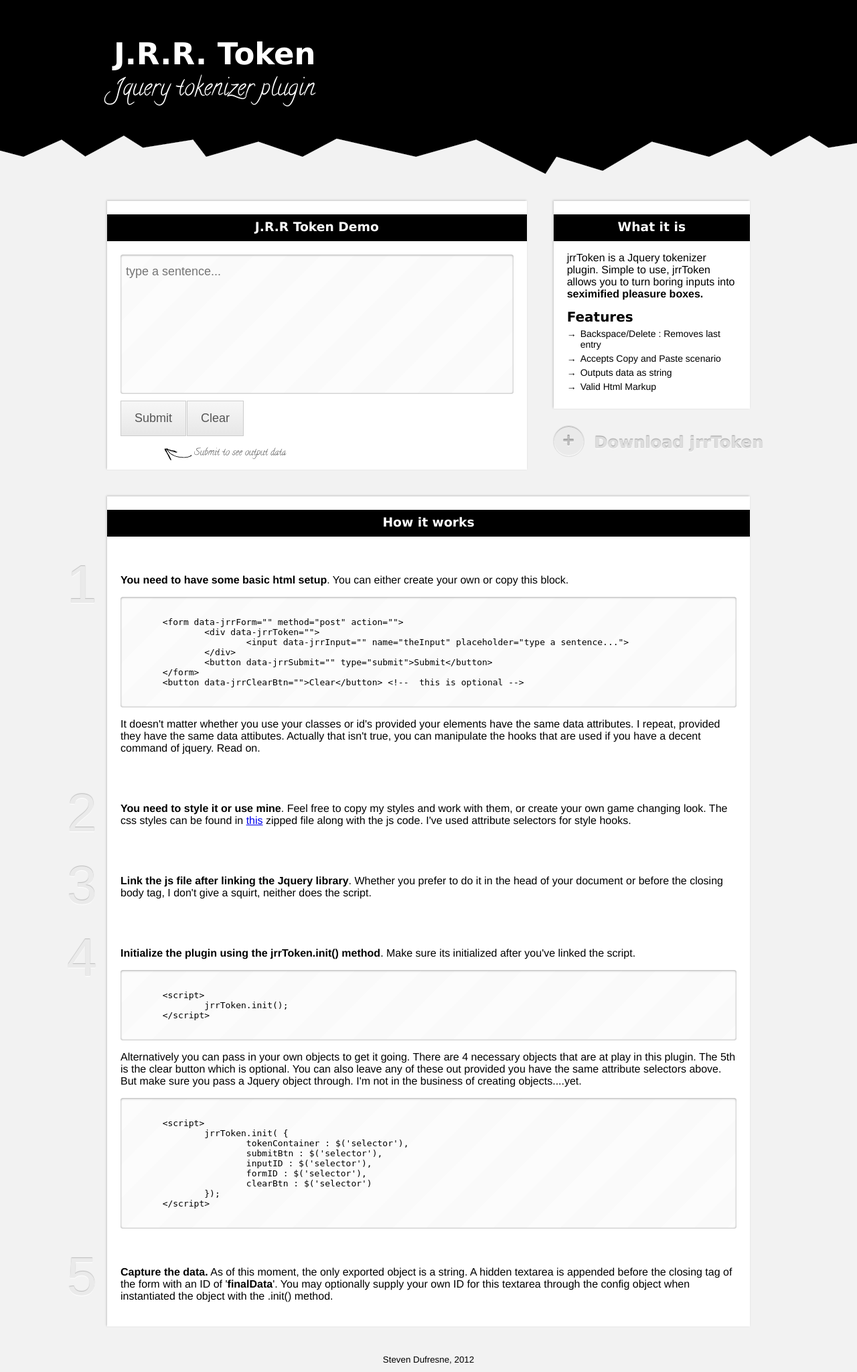
After one commit to dacteam/jrrToken, a PHP site: page / in a window 1280 px wide. The commit adds this page. Shown: the whole page at 67% size. Run offline with PHP 8.4, Linux system fonts and the light colour scheme; some libraries are stand-ins or nearby versions.

Commit message:
Adding new files

```diff
--- /dev/null
+++ b/index.php
@@ -0,0 +1,133 @@
+<!DOCTYPE html>
+<html>
+	<head>
+		<meta charset="UTF-8">
+		<title></title>
+		<script src="http://ajax.googleapis.com/ajax/libs/jquery/1.8.2/jquery.min.js"></script>
+		<link href='http://fonts.googleapis.com/css?family=Questrial' rel='stylesheet' type='text/css'>
+		<link href="style.css" rel="stylesheet">
+		<script src="js/jrrTokenShow.js"></script>
+	</head>
+	<body>
+	<header>
+		<div class="sized">
+			<h1>J.R.R. Token</h1>
+			<span>Jquery tokenizer plugin</span>
+		</div>
+	</header>
+	<article class="sized cf">
+		<section class="unit size2of3">
+			<div class="p-tb margin">
+				<h1>J.R.R Token Demo</h1>
+				<div class="console padding">
+					<form data-jrrForm="" method="" action="">
+					<div data-jrrToken="">
+						<input data-jrrInput="" id="theInput" name="theInput" placeholder="type a sentence...">
+					</div>
+
+					<button data-jrrSubmit="" >Submit</button>
+					</form>
+					<button data-jrrClearBtn="">Clear</button>
+					<p class="action"> Submit to see output data</p>
+				</div>
+
+			</div>
+		</section>
+		<aside class="unit size1of3">
+			<div class="margin p-tb">
+				<h1>What it is</h1>
+
+				<p>jrrToken is a Jquery tokenizer plugin. Simple to use, jrrToken allows you to turn boring inputs into <b>seximified pleasure boxes.</b></p>
+				<h2 class="p-rl">Features</h2>
+				<ul>
+					<li>Backspace/Delete : Removes last entry</li>
+					<li>Accepts Copy and Paste scenario</li>
+					<li>Outputs data as string</li>
+					<li>Valid Html Markup</li>
+				</ul>
+			</div>
+			<div>
+				<a href="#"><h3>Download jrrToken</h3></a>
+			</div>
+		</aside>
+
+		<div id="outputDiv" class="section-full m-rl hidden">
+			<div class="padding">
+				<h3>Output:</h3>
+				<p></p>
+			</div>
+
+		</div>
+
+		<section class="section-full">
+
+			<div class="margin p-tb">
+				<h1>How it works</h1>
+
+				<div class="codeblock">
+					<p id="step1"><b>You need to have some basic html setup</b>. You can either create your own or copy this block.</p>
+
+
+<pre class="m-rl">
+	<code>
+	&lt;form data-jrrForm="" method="post" action="">
+		&lt;div data-jrrToken="">
+			&lt;input data-jrrInput="" name="theInput" placeholder="type a sentence...">
+		&lt;/div>
+		&lt;button data-jrrSubmit="" type="submit">Submit&lt;/button>
+	&lt;/form>
+	&lt;button data-jrrClearBtn="">Clear&lt;/button> &lt;!--  this is optional -->
+	</code>
+</pre>
+
+
+
+					<p>It doesn't matter whether you use your classes or id's provided your elements have the same data attributes. I repeat, provided they have the same data attibutes. Actually that isn't true, you can manipulate the hooks that are used if you have a decent command of jquery. Read on.</p>
+				</div>
+
+			<div class="codeblock">
+				<p id="step2"><b>You need to style it or use mine</b>. Feel free to copy my styles and work with them, or create your own game changing look. The css styles can be found in <a href="#">this</a> zipped file along with the js code. I've used attribute selectors for style hooks.  </p>
+			</div>
+			<div class="codeblock">
+				<p id="step3"><b>Link the js file after linking the Jquery library</b>. Whether you prefer to do it in the head of your document or before the closing body tag, I don't give a squirt, neither does the script.</p>
+			</div>
+			<div class="codeblock">
+				<p id="step4"><b>Initialize the plugin using the jrrToken.init() method</b>. Make sure its initialized after you've linked the script.</p>
+
+<pre class="m-rl">
+	<code>
+	&lt;script>
+		jrrToken.init();
+	&lt;/script>
+	</code>
+</pre>
+					<p> Alternatively you can pass in your own objects to get it going. There are 4 necessary objects that are at play in this plugin. The 5th is the clear button which is optional. You can also leave any of these out provided you have the same attribute selectors above.  But make sure you pass a Jquery object through. I'm not in the business of creating objects....yet.</p>
+
+<pre class="m-rl">
+	<code>
+	&lt;script>
+		jrrToken.init( {
+			tokenContainer : $('selector'),
+			submitBtn : $('selector'),
+			inputID : $('selector'),
+			formID : $('selector'),
+			clearBtn : $('selector')
+		});
+	&lt;/script>
+	</code>
+</pre>
+
+			</div>
+
+			<div class="codeblock">
+				<p id="step5"><b>Capture the data.</b> As of this moment, the only exported object is a string. A hidden textarea is appended before the closing tag of the form with an ID of '<b>finalData</b>'. You may optionally supply your own ID for this textarea through the config object when instantiated the object with the .init() method.</p>
+			</div>
+		</section>
+	</div>
+</article>
+<footer class="sized">
+	<small>Steven Dufresne, 2012</small>
+</footer>
+<script>jrrToken.init();</script>
+	</body>
+</html>
--- a/style.css
+++ b/style.css
@@ -1,53 +1,184 @@
+@font-face {
+    font-family: 'DejaVuSansBold';
+    src: url('fonts/DejaVuSans-Bold-webfont.eot');
+    src: url('fonts/DejaVuSans-Bold-webfont.eot?#iefix') format('embedded-opentype'),
+         url('fonts/DejaVuSans-Bold-webfont.woff') format('woff'),
+         url('fonts/DejaVuSans-Bold-webfont.ttf') format('truetype'),
+         url('fonts/DejaVuSans-Bold-webfont.svg#DejaVuSansBold') format('svg');
+    font-weight: normal;
+    font-style: normal;
+
+}
+
+@font-face {
+    font-family: 'Calli';
+    src: url('fonts/Calligraffiti.ttf') format('truetype');
+    font-style: normal;
+
+}
+
 body {
-			width: 40%;
-			margin: 0 auto;
+	margin:0; padding:0;
 	font-family: "HelveticaNeue-Light", "Helvetica Neue Light", "Helvetica Neue", Helvetica, Arial, "Lucida Grande", sans-serif;
 	font-weight: 300;
-			background: url('nami.png') ;
+	background: #f2f2f2;
+	color: #fff;
+}
+::-moz-selection { background: #000; text-shadow: none; color: #fff;}
+::selection {background: #000; text-shadow: none; color: #fff;}
+.hidden { display: none;}
+.unit { float: left;}
+.sized { margin: 0 auto; width: 1000px; position: relative;}
+
+.size1of3 { width: 33.3333333%; }
+.size2of3 { width: 66.6666666%; }
+
+.size1of4 { width: 24.99%; }
+.size3of4 { width: 75%; }
+
+.size1of5 { width: 20%; }
+.size2of5 { width: 40%; }
+.size3of5 { width: 60%; }
+.size4of5 { width: 80%; }
+
+.padding {padding: 20px;}
+
+.p-r { padding-right: 20px;}
+.p-l {padding-left: 20px; }
+.p-tb {padding: 20px 0; }
+.p-rl {padding: 0 20px; }
+.margin { margin:40px 20px ;}
+.m-r { margin-right: 20px;}
+.m-l {margin-left: 20px; }
+.m-rl {margin: 0 20px; }
+.section-full { clear: both;}
+h1,h2,h3,h4,h5,h6 { margin: 0; font-family: 'DejaVuSansBold'; }
+p { padding: 0 20px;}
+ul {padding: 0px 40px; margin: 5px 0 0;list-style-type: none;}
+ul li {padding-bottom: 5px; font-size: 14px; position: relative;}
+
+ul li:before {
+	content:'→';
+	position: absolute;
+	left: -20px;
+	top: 0;
+}
+aside h2 {font-size: 20px;}
+
+header {
+
+	padding: 60px 0 0 60px;
+	height: 200px;
+	background: #000 url(images/header-bg.png) repeat-x bottom center;
+}
+
+header h1 {
+	display:inline-block;
+	margin: 0; padding: 0;
+	font-size: 45px;
+	font-family: 'DejaVuSansBold';
 	color: #fff;
 
 }
 
-		h1 {
-			font-family: 'Questrial', sans-serif;
-			font-size: 80px;
-			color: #999;
-			text-shadow: 0 1px 3px #000;
-
+header span {
+	display: block;
+	font-family: 'Calli';
+	font-size: 35px;
 }
-		#token {
-			position: relative;
-			width: 450px;
-			min-height: 200px;
-			margin: 0;
-			padding: 2px 4px 4px;
+footer{
+	padding-bottom: 10px;
+	text-align: center;
+	color: #000;
+}
+section > div, aside > div:first-child {
 	background: #fff;
-			border-radius: 4px;
-			cursor: text;
-			background: url('nami-in.png') ;
-			box-shadow: inset 0 1px 3px #000,
-						inset 0 -1px 0 #333;
-
-		}
-		.console {
-			position: relative;
-		}
-		.inputChange {
-
-			background: rgba(0,0,0, 0.5) !important;
+	color: #000;
+	box-shadow: -1px -1px 3px rgba(0,0,0,0.2)
 
 }
 
-		#friend {
+h1{
+	padding: 10px 0;
+	position: relative;
+
+	background: #000;
+	color: #fff;
+	font-family: 'DejaVuSansBold';
+	text-align: center;
+}
+
+aside a, aside a:hover { text-decoration: none;}
+aside h3 {
+	position: relative;
+	color: #ddd;
+	cursor: pointer;
+	font-size: 24px;
+	text-align: right;
+	text-shadow: 0 -1px 1px #999,
+			0 1px 1px #fff ;
+}
+aside h3:hover{
+	color: #222;
+
+}
+
+aside h3:before {
+	position: absolute;
+	content: '+';
+	height: 45px;
+	width: 45px;
+	left: 19px;
+	top: -15px;
+	border-radius: 30px;
+	border:1px solid #ddd;
+	box-shadow: inset 0 -1px 2px #fff,
+				inset 0 1px 1px #aaa;
+
+	text-align: center;
+	text-shadow: 0 -1px 0 #888,
+			0 1px 1px #fff ;
+	line-height: 45px;
+	color: #bbb;
+	background-color:#eaeaea;
+}
+aside h3:hover:before {
+	color: #222;
+	text-shadow: 0 -1px 0 #444,
+			0 1px 1px #fff ;
+}
+
+
+.inputChange {
+	background: url('images/mypattern1.png') !important;
+	box-shadow: inset 0 1px 3px #ccc,
+				inset 0 -1px 2px #ddd !important;
+}
+
+[data-jrrInput] {
 	background: transparent;
-			color: #fff;
+	color: #222;
 	font-size: 18px;
 }
-		#token > div {
+[data-jrrToken] {
+	position: relative;
+	width:auto;
+	min-height: 200px;
+	margin: 0;
+	padding:4px;
+	background: url('images/mypattern.png');
+	border-radius: 4px;
+	cursor: text;
+	box-shadow: inset 0 1px 3px #aaa,
+				inset 0 -1px 2px #ccc;
+}
+
+
+[data-jrrToken] > div {
 	display: inline-block;
 	position: relative;
 	padding: 8px 30px 8px 9px;
-			margin: 1px 4px 1px 1px;
+	margin: 3px 4px 1px 1px;
 	font-size: 16px;
 	background: #a90329;
 	background: -moz-linear-gradient(top, #a90329 0%, #8f0222 44%, #6d0019 100%);
@@ -63,11 +194,11 @@
 	box-shadow: inset 0 1px #FF053B;
 
 	cursor: pointer;
-
-
-
 }
-		span {
+.console {
+	position: relative;
+}
+.console span {
 	position: absolute;
 	right: 1px;
 	top: 2px;
@@ -79,16 +210,14 @@
 	background: #660016;
 	color: #fff;
 	border-radius: 10px;
-			box-shadow: inset 0 1px 10px rgba(0,0,0,0.4),
-						-1px 0px 15px rgb(38,0,8),
+	box-shadow: inset 0 1px 5px rgba(0,0,0,0.4),
+				-1px 0px 5px rgb(38,0,8),
 				-1px 1px #B20326;
-
 }
-
-		span:hover {
+.console span:hover {
 	background: #FF053B;
-
 	-webkit-animation: glow 1400ms infinite;
+	-moz-animation: glow 1400ms infinite;
 
 }
 input:focus {
@@ -101,14 +230,14 @@
 	border: none;
 	height: 40px;
 	font-size: 16px;
-
 }
 
 button {
+	margin: 10px 0;
 	display: inline-block;
 	padding: 15px 20px;
 	font-size: 18px;
-			border: 1px solid #111;
+	border: 1px solid #ccc;
 	background-color: #f7f7f7;
 	background-image: -webkit-gradient(linear, left top, left bottom, from(#f7f7f7), to(#e7e7e7));
 	background-image: -webkit-linear-gradient(top, #f7f7f7, #e7e7e7);
@@ -116,26 +245,79 @@
 	background-image: -ms-linear-gradient(top, #f7f7f7, #e7e7e7);
 	background-image: -o-linear-gradient(top, #f7f7f7, #e7e7e7);
 	color: #555;
+	cursor: pointer;
+}
+button:active { color: #000;}
 
+.action {
+	position: absolute;
+	padding-left: 50px;
+	background: url('images/arrow1.png') no-repeat top left;
+	font-size: 14px;
+
+	font-family: "Calli";
+	bottom: -20px;
+	left: 80px;
+	color: #555;
 
 }
 
-		button {
-			margin: 10px 0;
+
+[data-jrrClearBtn] {
+	position: absolute;
+	left: 119px;
+	bottom: 20px;
 }
 
-		[type=submit] {
-			border-radius: 6px 0 0 6px;
+#outputDiv {
+	overflow: auto;
+	border-radius: 4px;
+	box-shadow: inset 0 1px 3px #aaa,
+ 				inset 0 -1px 2px #ccc;
+	background: url('images/mypattern.png');
+	color: #000;
 }
-		#clear {
-			position: absolute;
-			left:96px;
-			bottom:0;
-			border-radius: 0 6px 6px 0;
+
+pre {
+	margin: 0;
+	padding-bottom: 15px;
+	background: url('images/mypattern.png');
+	border-radius: 4px;
+	box-shadow: inset 0 1px 3px #aaa,
+ 				inset 0 -1px 2px #ccc;
 }
+.codeblock { padding-top: 40px;}
+#step1, #step2, #step3, #step4, #step5  {position: relative;}
+#step1:before, #step2:before, #step3:before, #step4:before, #step5:before {
+	position:absolute;
+	text-shadow: 0 -1px 1px #bbb,
+				0 1px 1px #fff ;
+	color: #eaeaea;
+	font-size: 80px;
+	left: -60px;
+	top: -30px;
+}
+#step1:before { content:'1'; }
+#step2:before { content:'2'; }
+#step3:before { content:'3'; }
+#step4:before { content:'4'; }
+#step5:before { content:'5'; }
 
 @-webkit-keyframes glow {
 	 	0%   { background: #6d0019; }
 	 	50%   { background: #A50326; }
 	 	100% { background: #6d0019; }
 	}
+@-moz-keyframes glow {
+ 	0%   { background: #6d0019; }
+ 	50%   { background: #A50326; }
+ 	100% { background: #6d0019; }
+}
+
+
+.cf:before, .cf:after {
+	content: "";
+	display: table;
+}
+.cf:after { clear: both; }
+.cf { *zoom: 1; /* For IE 6/7 (trigger hasLayout) */ }
```
Also changed, not shown: js/jrrToken.js (added, +136 -0 lines), js/jrrTokenShow.js (renamed from jrrToken.php, +24 -55 lines), README.MD, fonts/Calligraffiti.ttf (added), fonts/DejaVuSans-Bold-webfont.ttf (added), fonts/DejaVuSans-Bold-webfont.woff (added), images/arrow1.png (added), images/cursor.png (added), images/header-bg.png (added), images/mypattern.png (added), images/mypattern1.png (added), nami-in.png (deleted), nami.png (deleted), 2 other files. Lines whose indentation alone changed are shown as unchanged.
